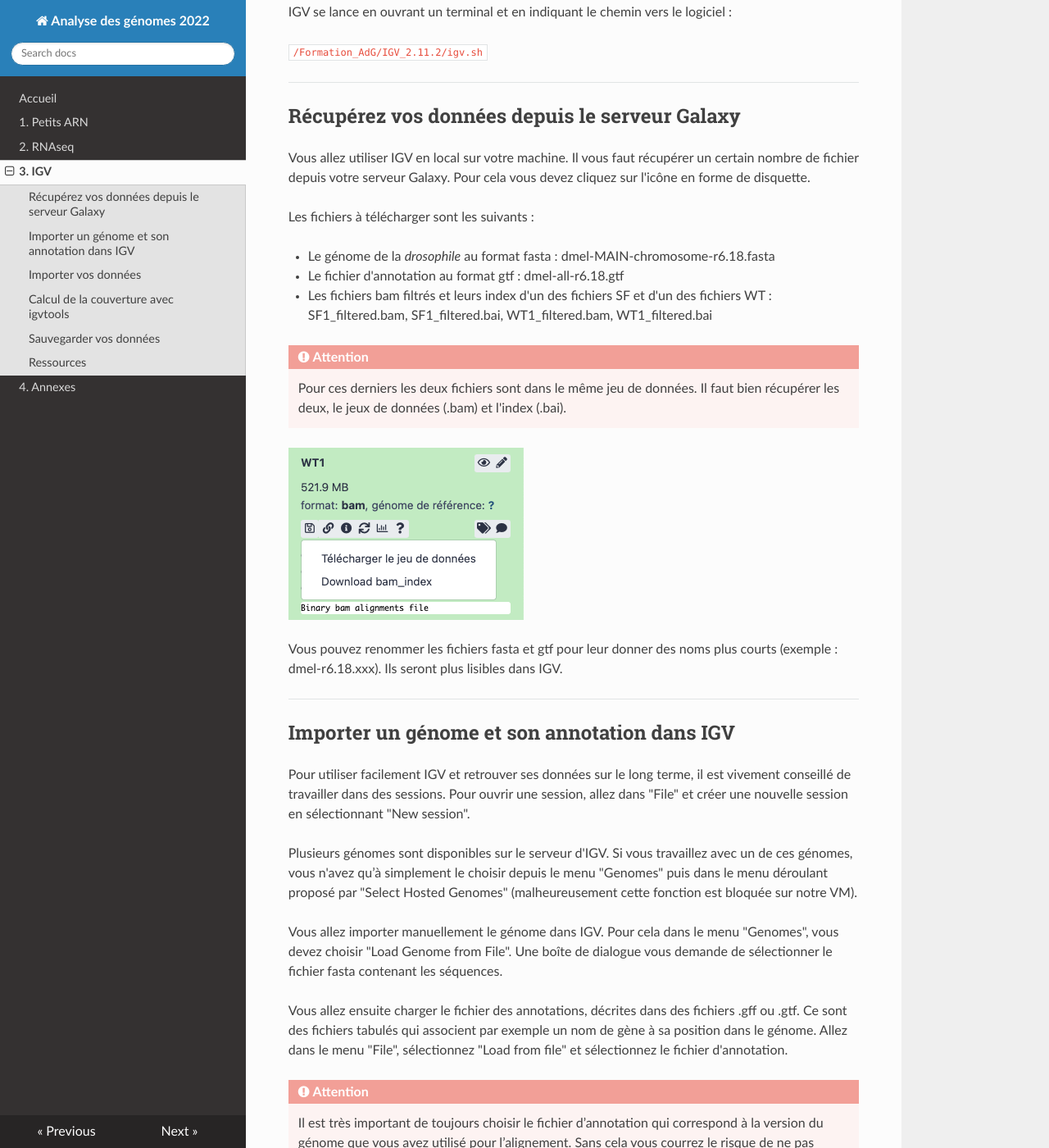
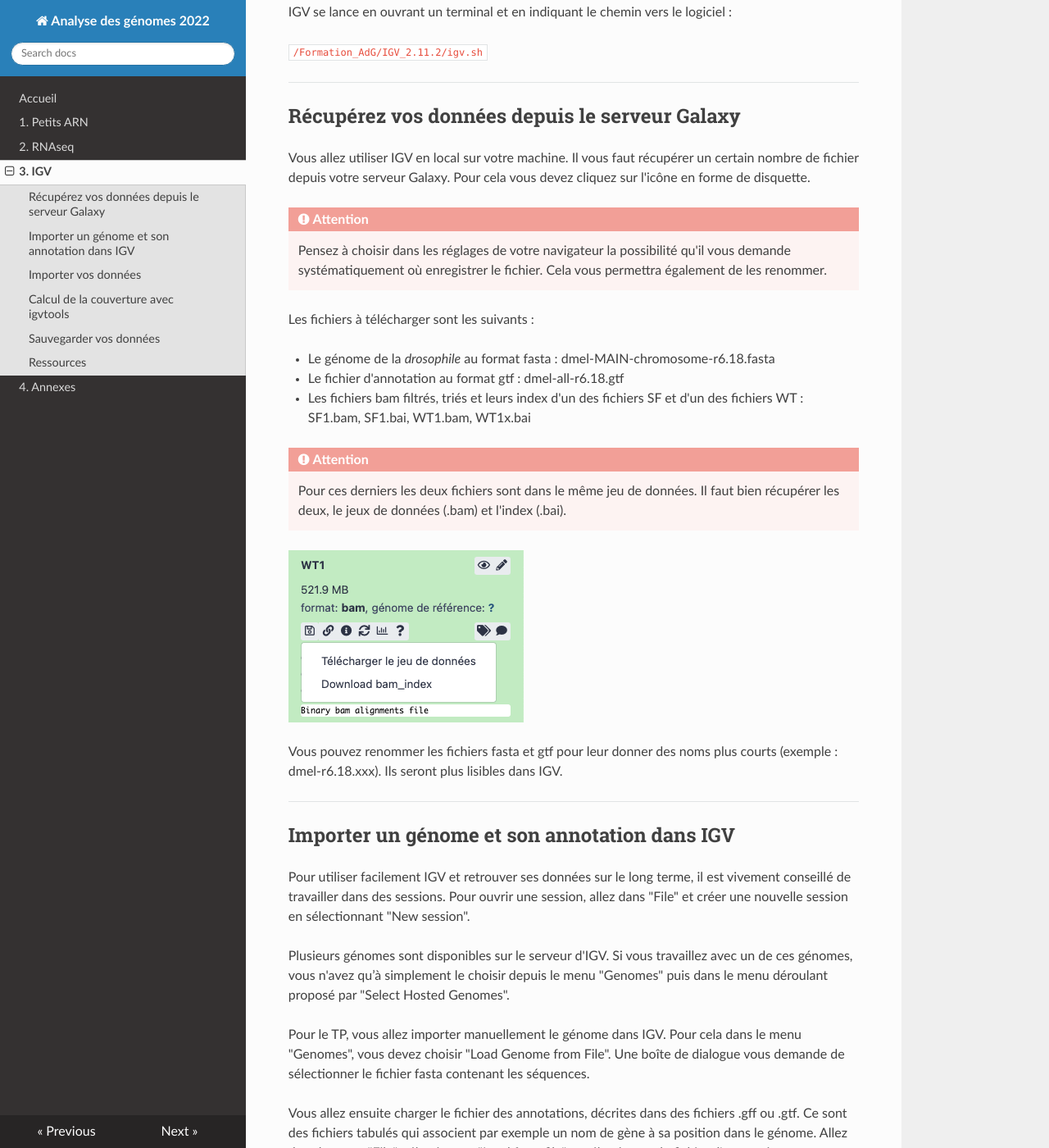
Before and after one commit to slecrom/AG2024, an MkDocs documentation site: the page built from docs/igv.md, in a window 1280 px wide and 1400 px high, scrolled down 354 px. Shown: the whole window at 82% size. Built offline with MkDocs 1.6.1, drawn with Linux system fonts in a browser that asks for light colours; nearby versions of some CDN libraries; some of the changed text lies outside the part shown.

Commit message:
Update doc IGV

```diff
--- a/docs/igv.md
+++ b/docs/igv.md
@@ -16,11 +16,16 @@
 
 Vous allez utiliser IGV en local sur votre machine. Il vous faut récupérer un certain nombre de fichier depuis votre serveur Galaxy. Pour cela vous devez cliquez sur l'icône en forme de disquette.
 
+!!! danger "Attention"
+
+	Pensez à choisir dans les réglages de votre navigateur la possibilité qu'il vous demande systématiquement où enregistrer le fichier. Cela vous permettra également de les renommer.
+
+
 Les fichiers à télécharger sont les suivants :
 
 - Le génome de la *drosophile* au format fasta : dmel-MAIN-chromosome-r6.18.fasta
 - Le fichier d'annotation au format gtf : dmel-all-r6.18.gtf
-- Les fichiers bam filtrés et leurs index d'un des fichiers SF et d'un des fichiers WT : SF1_filtered.bam, SF1_filtered.bai, WT1_filtered.bam, WT1_filtered.bai
+- Les fichiers bam filtrés, triés et leurs index d'un des fichiers SF et d'un des fichiers WT : SF1.bam, SF1.bai, WT1.bam, WT1x.bai
 
 !!! danger "Attention"
 
@@ -36,9 +41,9 @@
 
 Pour utiliser facilement IGV et retrouver ses données sur le long terme, il est vivement conseillé de travailler dans des sessions. Pour ouvrir une session, allez dans "File" et créer une nouvelle session en sélectionnant "New session".
 
-Plusieurs génomes sont disponibles sur le serveur d'IGV. Si vous travaillez avec un de ces génomes, vous n'avez qu’à simplement le choisir depuis le menu "Genomes" puis dans le menu déroulant proposé par "Select Hosted Genomes" (malheureusement cette fonction est bloquée sur notre VM).
+Plusieurs génomes sont disponibles sur le serveur d'IGV. Si vous travaillez avec un de ces génomes, vous n'avez qu’à simplement le choisir depuis le menu "Genomes" puis dans le menu déroulant proposé par "Select Hosted Genomes".
 
-Vous allez importer manuellement le génome dans IGV. Pour cela dans le menu "Genomes", vous devez choisir "Load Genome from File". Une boîte de dialogue vous demande de sélectionner le fichier fasta contenant les séquences.
+Pour le TP, vous allez importer manuellement le génome dans IGV. Pour cela dans le menu "Genomes", vous devez choisir "Load Genome from File". Une boîte de dialogue vous demande de sélectionner le fichier fasta contenant les séquences.
 
 Vous allez ensuite charger le fichier des annotations, décrites dans des fichiers .gff ou .gtf. Ce sont des fichiers tabulés qui associent par exemple un nom de gène à sa position dans le génome. Allez dans le menu "File", sélectionnez "Load from file" et sélectionnez le fichier d'annotation.
 
@@ -68,6 +73,12 @@
 
 ![Alignements colorés par brins](img/igv/color_alignment.png "Alignements colorés par brins")
 
+Il est aussi possible de configurer la plage de données de chacune des pistes ou de toutes les pistes. Par défaut, les pistes sont en mode Autoscale, leur minimum et maximum est adapté aux données d'une seule piste pour favoriser la visualisation des données de chaque piste individuellement.
+
+Quand il s'agit de comparer plusieurs pistes, il peut être plus intéressant de fixer le minimum et maximum du groupe de pistes de façon à rendre la visualisation facilement comparable. Il faut pour cela sélectionner les pistes puis effectuer un clic droit sur cette sélection et choisir "Set Data Range". La boite de dialogue indique par défaut la valeur minimum de ratio pour les pistes ainsi que la valeur maximale globale et la valeur médiane. Il suffit donc de valider cette plage de données pour appliquer la même échelle à votre groupe de pistes.
+
+![Fixed scale](img/igv/igv_fixedscale.png "Fixed scale")
+
 
 --------------------------------------------------------------------------------
 ## Calcul de la couverture avec igvtools
@@ -80,14 +91,6 @@
 La résolution des couvertures pré-calculées est plus faible que celles calculées de façon dynamique mais on conserve tout de même une bonne partie de l'information. Il est alors possible de supprimer la piste en choisissant "Remove track" par un clic droit dans la colonne de gauche.
 
 ![Remove track](img/igv/igv_coverage.png "Remove track")
-
-Il est aussi possible de configurer la plage de données de chacune des pistes ou de toutes les pistes. Par défaut, les pistes sont en mode Autoscale, leur minimum et maximum est adapté aux données d'une seule piste pour favoriser la visualisation des données de chaque piste individuellement.
-
-![Autoscale](img/igv/igv_autoscale.png "Autoscale")
-
-Quand il s'agit de comparer plusieurs pistes, il peut être plus intéressant de fixer le minimum et maximum du groupe de pistes de façon à rendre la visualisation facilement comparable. Il faut pour cela sélectionner les pistes puis effectuer un clic droit sur cette sélection et choisir "Set Data Range". La boite de dialogue indique par défaut la valeur minimum de ratio pour les pistes ainsi que la valeur maximale globale et la valeur médiane. Il suffit donc de valider cette plage de données pour appliquer la même échelle à votre groupe de pistes.
-
-![Fixed scale](img/igv/igv_fixedscale.png "Fixed scale")
 
 
 --------------------------------------------------------------------------------
```
Also changed, not shown: docs/img/igv/igv_autoscale.png (deleted).
